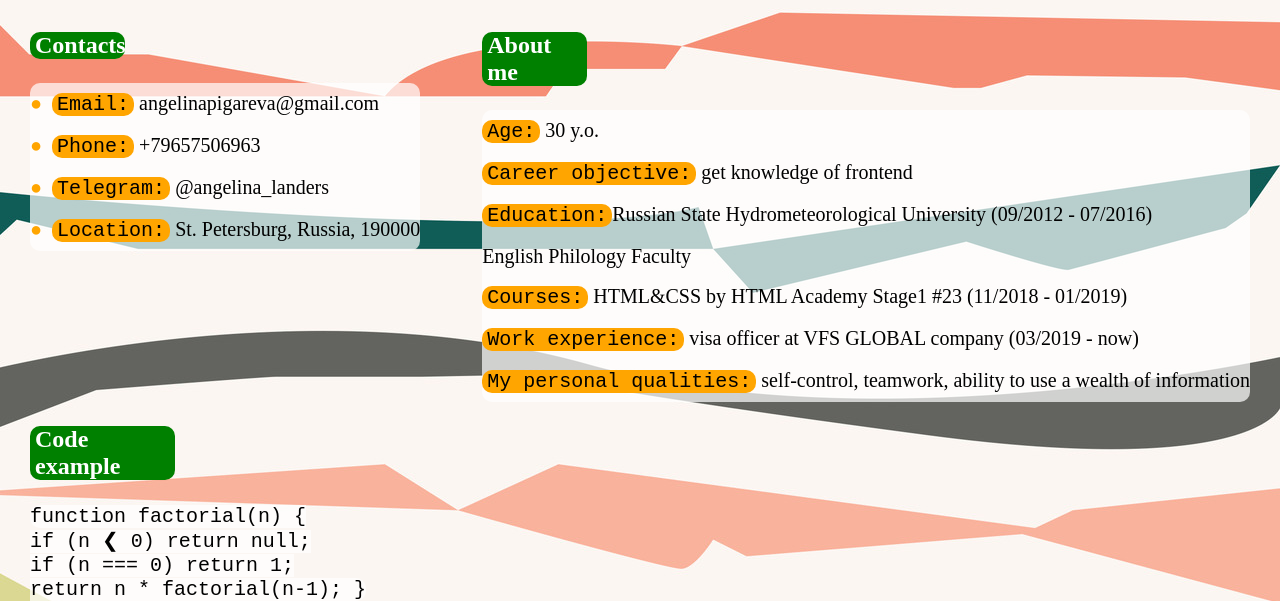
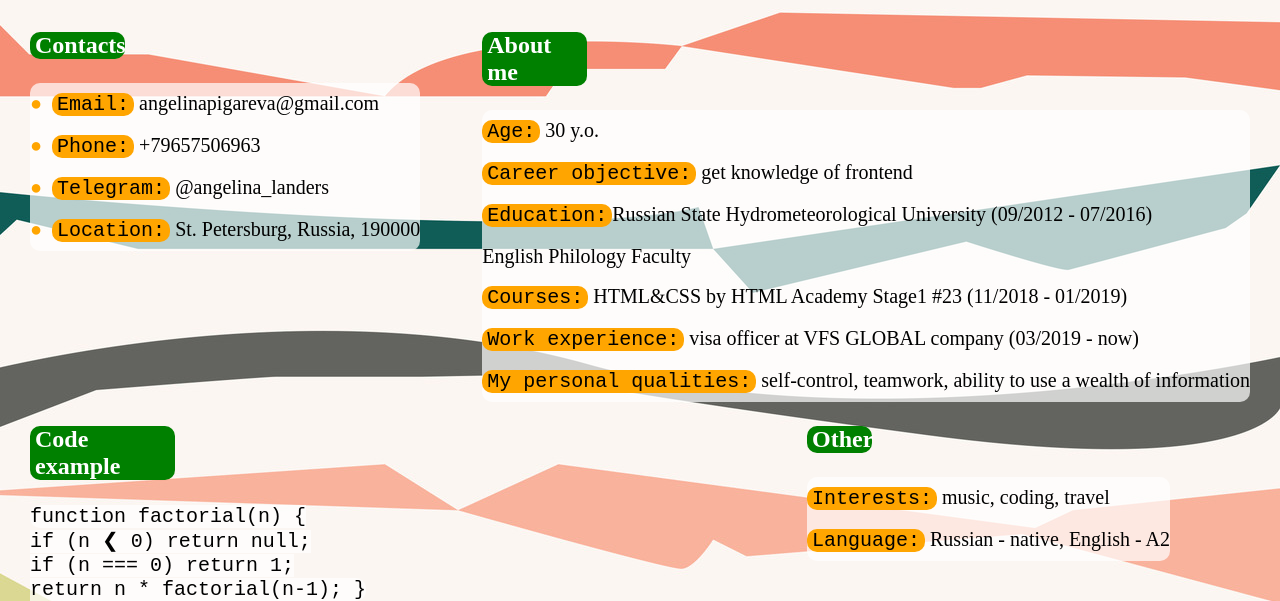
Before and after one commit to angelinalanders/rsschool-cv, a plain HTML site: page index.html in a window 1280 px wide. Shown: the part 600-1201 px from the top of the page. Drawn offline with Linux system fonts and the light colour scheme; a web font is replaced by a local one.

Commit message:
feat: add other class

```diff
--- a/index.html
+++ b/index.html
@@ -53,3 +53,9 @@
  <br>return n * factorial(n-1);
 }
                 </code></div>
+<div class="other">
+                <h3 class="other-name">Other</h3>
+                <ul class="other-item">
+                    <li class="interest"><span>Interests:</span> music, coding, travel</li>
+                <li class="language"><span>Language:</span> Russian - native, English - A2</li>
+                </ul></div>
```
